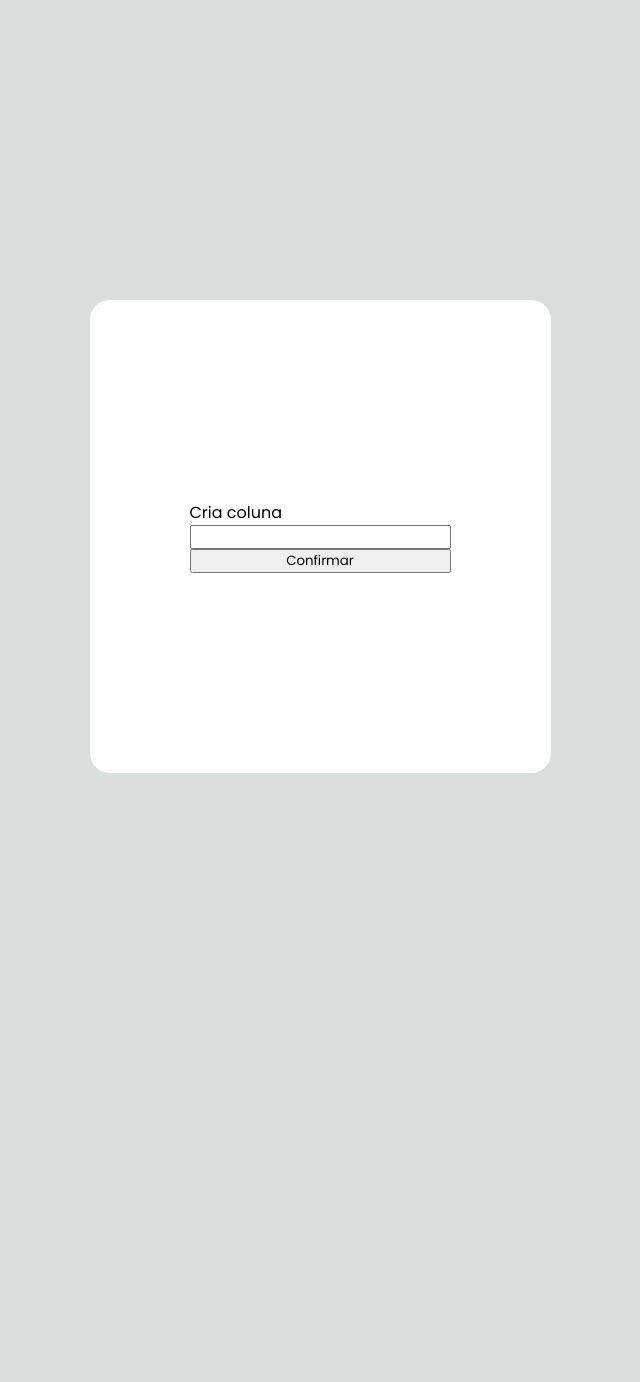
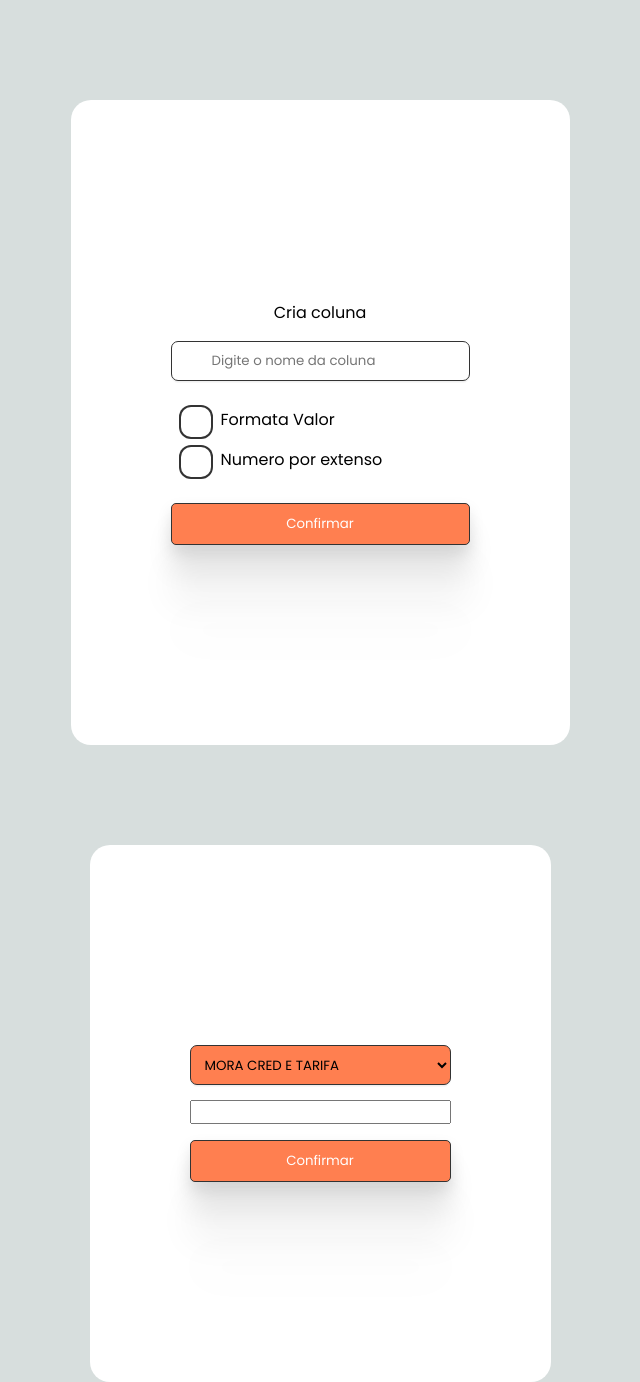
Before and after one commit to Vitorx5/cria-mala-direte, an Electron app: page index.html in a window 800 px wide. Shown: the whole page, without its empty margins (80-720 px from the left). Before the commit the page ends 800 px from the top, so only its background shows below. Drawn offline with Linux system fonts and the light colour scheme.

Commit message:
Cria botão onclick

```diff
--- a/index.html
+++ b/index.html
@@ -13,14 +13,53 @@
         <div class="container_form">
             <form id="crud-form" action="">
                 <label for="title">Cria coluna</label>
-                <input type="text" name="indefinido" id="cria-coluna">
-                <button class="confirmar-coluna">Confirmar</button>
+                <input type="text" name="indefinido" id="cria-coluna" placeholder="Digite o nome da coluna">
+                <div class="content">
+                    <div class="container-check">
+                        <label class="checkBox">
+                            <input id="ch1" type="checkbox">
+                            <div class="transition"></div>
+                        </label>
+                        <p>Formata Valor</p>
+                    </div>
+                    <div class="container-check">
+
+                        <label class="checkBox">
+                            <input id="ch1" type="checkbox">
+                            <div class="transition"></div>
+                        </label>
+                        <p>Numero por extenso</p>
+                    </div>
+                </div>
+
+                <button class="confirmar-coluna" id="adiciona-input">Confirmar</button>
             </form>
         </div>
 
-        <form action="">
+        <div class="container_form">
 
-        </form>
+           <div class="container-select">
+                <select name="tipo-processo" id="option_tipo_mala" class="option-tipo-mala">
+                    <option value="">MORA CRED E TARIFA</option>
+                    <option value="">MORA CRED E TARIFA</option>
+                    <option value="">MORA CRED E TARIFA</option>
+                    <option value="">MORA CRED E TARIFA</option>
+                    <option value="">MORA CRED E TARIFA</option>
+                    <option value="">MORA CRED E TARIFA</option>
+                    <option value="">MORA CRED E TARIFA</option>
+                    <option value="">MORA CRED E TARIFA</option>
+                    <option value="">MORA CRED E TARIFA</option>
+                    <option value="">MORA CRED E TARIFA</option>
+                </select>
+           </div>
+
+            <form id="crud-form" action="">
+                <input type="text" name="indefinido" id="recebe-coluna">
+                <button class="confirmar-linha">Confirmar</button>
+            </form>
+
+        </div>
+
     </Section>
 
 </body>
--- a/src/css/container.css
+++ b/src/css/container.css
@@ -2,4 +2,5 @@
     display: flex;
     align-items: center;
     justify-content: center;
+    flex-direction: column;
 }
--- a/src/css/form.css
+++ b/src/css/form.css
@@ -1,12 +1,98 @@
-#crud-form {
-    display: flex;
-    flex-direction: column;
-
-}
-
 .container_form {
     padding: 200px 100px;
     background-color: white;
     border-radius: 20px;
-    margin: 300px 0 0 0;
+    margin: 100px 0 0 0;
 }
+
+label {
+    text-align: center;
+}
+
+#crud-form {
+    display: flex;
+    flex-direction: column;
+    gap: 16px;
+}
+
+#cria-coluna {
+  width: auto;
+  height: 40px;
+  padding: 0 0 0 40px;
+  border-radius: 7px;
+  outline: none;
+  border: 1px solid #333;
+  filter: drop-shadow(0px 1px 0px #efefef)
+    drop-shadow(0px 1px 0.5px rgba(239, 239, 239, 0.5));
+  transition: all 0.3s cubic-bezier(0.15, 0.83, 0.66, 1);
+}
+
+#cria-coluna:focus {
+  border: 1px solid transparent;
+  box-shadow: 0px 0px 0px 2px #242424;
+  background-color: transparent;
+}
+
+.clear {
+  clear: both;
+}
+
+.checkBox {
+  display: block;
+  cursor: pointer;
+  width: 30px;
+  height: 30px;
+  border: 3px solid rgba(255, 255, 255, 0);
+  border-radius: 10px;
+  position: relative;
+  overflow: hidden;
+  box-shadow: 0px 0px 0px 2px #333;
+}
+
+.checkBox div {
+  width: 60px;
+  height: 60px;
+  background-color: #333    ;
+  top: -52px;
+  left: -52px;
+  position: absolute;
+  transform: rotateZ(45deg);
+  z-index: 100;
+}
+
+.checkBox input[type=checkbox]:checked + div {
+  left: -10px;
+  top: -10px;
+}
+
+.checkBox input[type=checkbox] {
+  position: absolute;
+  left: 50px;
+  visibility: hidden;
+}
+
+.transition {
+  transition: 300ms ease;
+}
+
+.container-check {
+    display: flex;
+    width: auto;
+    gap: 10px;
+    margin: 10px;
+}
+
+select {
+    width: 100%;
+    height: 40px;
+    padding: 0 0 0 10px;
+    border-radius: 7px;
+    outline: none;
+    border: 1px solid #333;
+    filter: drop-shadow(0px 1px 0px #efefef)
+    drop-shadow(0px 1px 0.5px rgba(239, 239, 239, 0.5));
+    transition: all 0.3s cubic-bezier(0.15, 0.83, 0.66, 1);
+    background-color: #FF7F50;
+    cursor: pointer;
+    margin: 0 0 15px 0;
+}
--- a/src/css/style.css
+++ b/src/css/style.css
@@ -11,3 +11,22 @@ body {
     box-sizing: border-box;
     text-decoration: none;
 }
+
+button {
+    border: none;
+    background-color:#FF7F50 ;
+    padding: 10px;
+    border-radius: 5px;
+    color: white;
+    transition: 0.4s;
+    box-shadow: 0px 106px 42px rgba(0, 0, 0, 0.01),
+    0px 59px 36px rgba(0, 0, 0, 0.05), 0px 26px 26px rgba(0, 0, 0, 0.09),
+    0px 7px 15px rgba(0, 0, 0, 0.1), 0px 0px 0px rgba(0, 0, 0, 0.1);
+    border: 1px solid #333;
+}
+
+button:hover {
+    color: gray;
+    cursor: pointer;
+
+}
```
Also changed, not shown: src/js/scripit.js (+9 -0 lines).
